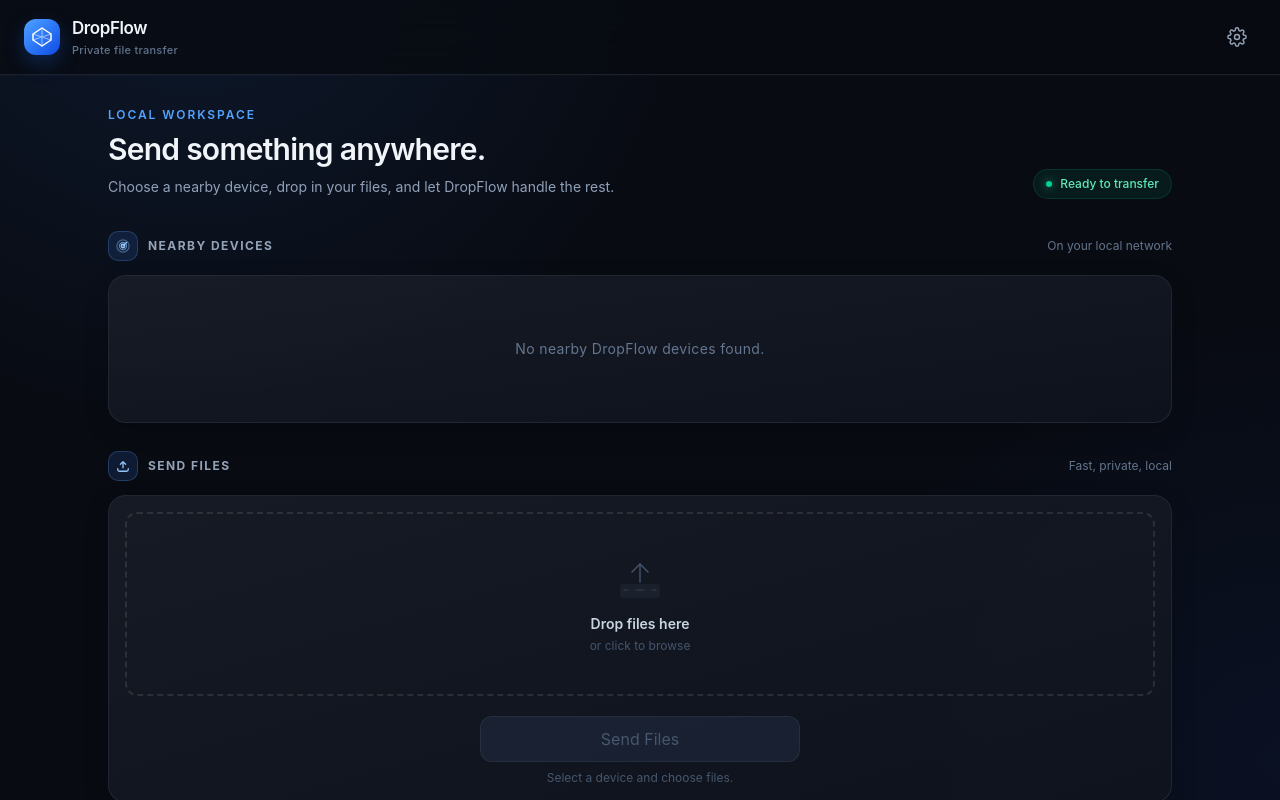
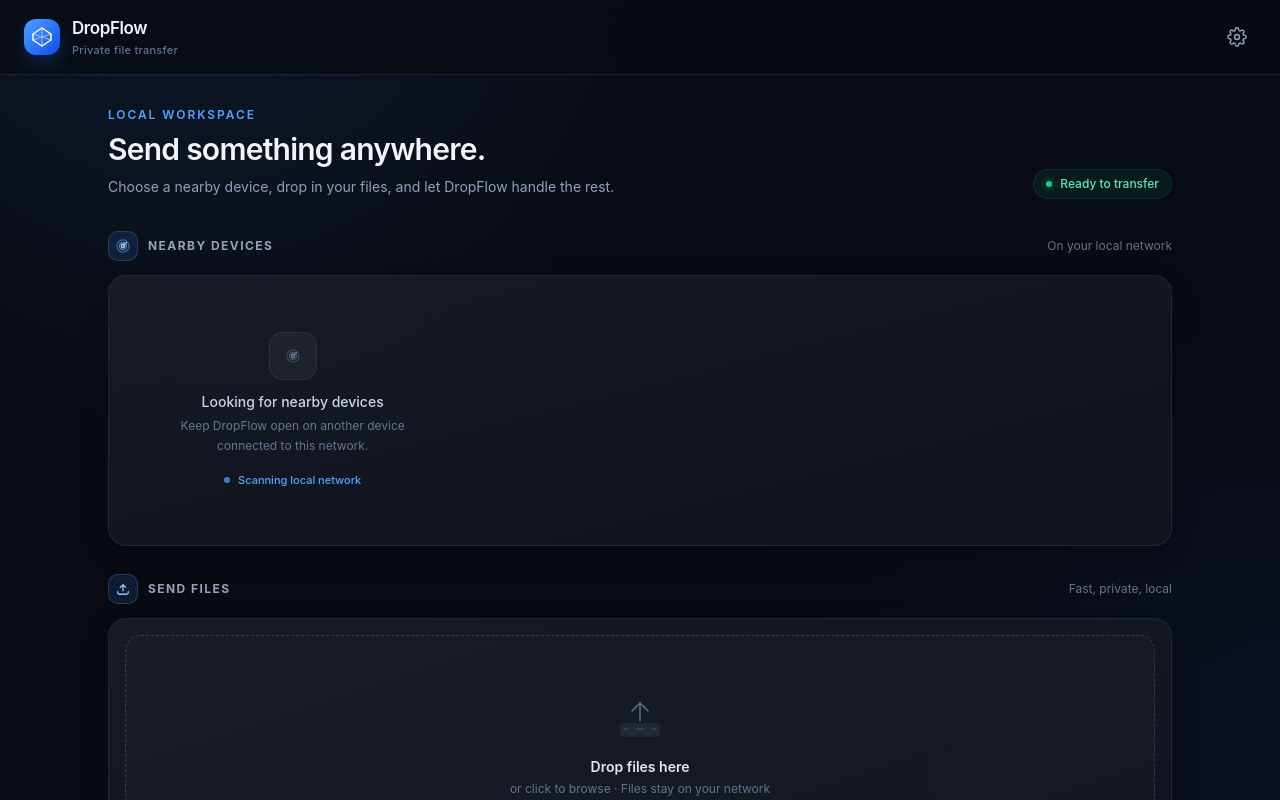
Before and after one commit to sanleesam/DropFlow, a React (Vite) app in the folder apps/desktop/: page / in a window 1280 px wide. Built offline with nearby package versions, Linux system fonts and the light colour scheme.

Commit message:
feat(desktop): refine device discovery and file drop flow

```diff
--- a/apps/desktop/src/components/DeviceCard.tsx
+++ b/apps/desktop/src/components/DeviceCard.tsx
@@ -112,20 +112,11 @@
       aria-label={`${device.name}, ${DEVICE_TYPE_LABELS[device.type]}, ${status.label}`}
       onClick={() => onSelect(device.id)}
       className={[
-        // Base
-        "relative flex flex-col gap-3 p-4 rounded-xl text-left w-full",
-        "cursor-pointer select-none outline-none",
-        "transition-all duration-200 ease-out",
-        // Border / background
-        selected
-          ? accent.deviceSelected
-          : "bg-slate-800/60 border border-white/6 hover:border-white/12 hover:bg-slate-800/80",
-        // Lift on hover
-        "hover:-translate-y-0.5 hover:shadow-[0_8px_24px_rgba(0,0,0,0.35)]",
-        // Scale on select
-        selected ? "scale-[1.02]" : "scale-100",
-        // Focus ring for keyboard
-        selected ? accent.deviceFocus : "focus-visible:ring-2 focus-visible:ring-blue-500/60 focus-visible:ring-offset-2 focus-visible:ring-offset-slate-950",
+        "group relative flex min-h-[178px] w-full cursor-pointer select-none flex-col gap-4 rounded-[16px] border p-4 text-left outline-none",
+        "transition-all duration-200 ease-out hover:-translate-y-0.5 hover:shadow-[0_14px_30px_rgba(0,0,0,.24)]",
+        selected ? accent.deviceSelected : "border-white/[.09] bg-[#151c29] hover:border-white/[.18] hover:bg-[#192231]",
+        selected ? "scale-[1.01]" : "scale-100",
+        selected ? accent.deviceFocus : "focus-visible:ring-2 focus-visible:ring-blue-500/60 focus-visible:ring-offset-2 focus-visible:ring-offset-[#080b12]",
       ].join(" ")}
     >
       {/* Checkmark badge */}
@@ -134,10 +125,10 @@
       {/* Icon */}
       <span
         className={[
-          "flex items-center justify-center w-10 h-10 rounded-xl",
+          "flex h-11 w-11 items-center justify-center rounded-[13px]",
           selected
             ? accent.deviceIconBg
-            : "bg-slate-700/60 text-slate-300",
+            : "bg-white/[.06] text-slate-300 group-hover:bg-white/[.1]",
           "transition-colors duration-200",
         ].join(" ")}
       >
@@ -148,25 +139,25 @@
       <div className="flex flex-col gap-0.5">
         <span
           className={[
-            "text-sm font-semibold leading-tight truncate",
+            "truncate text-[15px] font-semibold leading-tight",
             selected ? "text-white" : "text-slate-200",
           ].join(" ")}
         >
           {device.name}
         </span>
-        <span className="text-xs text-slate-500 leading-tight">
+        <span className="text-xs leading-tight text-slate-500">
           {DEVICE_TYPE_LABELS[device.type]}
         </span>
       </div>
 
       {/* Status row */}
-      <div className="flex items-center gap-1.5 mt-auto">
+      <div className="mt-auto flex items-center gap-2">
         {/* Status dot */}
         <span
-          className={`w-1.5 h-1.5 rounded-full flex-shrink-0 ${status.dot} ${status.glow}`}
+          className={`h-1.5 w-1.5 flex-shrink-0 rounded-full ${status.dot} ${status.glow}`}
           aria-hidden="true"
         />
-        <span className={`text-xs ${status.text}`}>
+        <span className={`text-xs font-medium ${status.text}`}>
           {status.label}
         </span>
       </div>
--- a/apps/desktop/src/components/FileDropZone.tsx
+++ b/apps/desktop/src/components/FileDropZone.tsx
@@ -172,7 +172,7 @@
   // ─────────────────────────────────────────────────────────────────────────────
 
   return (
-    <div className="w-full flex flex-col gap-4 p-4">
+    <div className="flex w-full flex-col gap-4 p-4">
       {/* Hidden file input */}
       <input
         ref={inputRef}
@@ -196,21 +196,21 @@
         onDragLeave={onDragLeave}
         onDrop={onDrop}
         className={[
-          "relative flex flex-col items-center justify-center gap-3",
-          "rounded-xl border-2 border-dashed px-6 py-10",
+          "relative flex min-h-[220px] flex-col items-center justify-center gap-4 overflow-hidden",
+          "rounded-[16px] border border-dashed px-6 py-10",
           "cursor-pointer select-none outline-none",
           "transition-all duration-200 ease-out",
           isDraggingOver
-            ? "border-indigo-400/70 bg-indigo-500/10 scale-[1.01] shadow-[0_0_0_4px_rgba(99,102,241,0.12)]"
-            : "border-white/10 hover:border-white/20 hover:bg-white/[0.02]",
-          "focus-visible:ring-2 focus-visible:ring-indigo-500/60 focus-visible:ring-offset-2 focus-visible:ring-offset-slate-950",
+            ? "scale-[1.01] border-blue-400/70 bg-blue-500/10 shadow-[0_0_0_4px_rgba(59,130,246,.1)]"
+            : "border-white/[.14] bg-white/[.015] hover:border-blue-400/45 hover:bg-blue-500/[.035]",
+          "focus-visible:ring-2 focus-visible:ring-blue-500/60 focus-visible:ring-offset-2 focus-visible:ring-offset-[#080b12]",
         ].join(" ")}
       >
         {/* Icon */}
         <span
           className={[
             "transition-colors duration-200",
-            isDraggingOver ? "text-indigo-400" : "text-slate-600",
+            isDraggingOver ? "text-blue-400" : "text-slate-500",
           ].join(" ")}
         >
           <IconUploadLarge />
@@ -221,20 +221,20 @@
           <span
             className={[
               "text-sm font-semibold transition-colors duration-200",
-              isDraggingOver ? "text-indigo-300" : "text-slate-300",
+              isDraggingOver ? "text-blue-300" : "text-slate-200",
             ].join(" ")}
           >
             {isDraggingOver ? "Release to add files" : "Drop files here"}
           </span>
-          <span className="text-xs text-slate-600">
-            or click to browse
+          <span className="text-xs text-slate-500">
+            or click to browse · Files stay on your network
           </span>
         </div>
 
         {/* Drag-over overlay glow */}
         {isDraggingOver && (
           <div
-            className="absolute inset-0 rounded-xl bg-gradient-to-br from-indigo-500/5 to-purple-500/5 pointer-events-none"
+            className="pointer-events-none absolute inset-0 rounded-xl bg-gradient-to-br from-blue-500/10 to-transparent"
             aria-hidden="true"
           />
         )}
@@ -242,15 +242,15 @@
 
       {/* ── Selected files panel ── */}
       {hasFiles && (
-        <div className="flex flex-col gap-1 rounded-xl border border-white/6 bg-slate-900/40 overflow-hidden">
+        <div className="flex flex-col gap-1 overflow-hidden rounded-[14px] border border-white/[.09] bg-[#0d121b]">
           <ul
             aria-label="Selected files"
-            className="divide-y divide-white/[0.04]"
+            className="divide-y divide-white/[.06]"
           >
             {files.map(({ uid: id, file }) => (
               <li
                 key={id}
-                className="flex items-center gap-3 px-4 py-3 transition-colors duration-150 hover:bg-white/[0.03] group"
+                className="group flex items-center gap-3 px-4 py-3 transition-colors duration-150 hover:bg-white/[.04]"
               >
                 {/* File icon */}
                 <IconFile name={file.name} />
@@ -274,7 +274,7 @@
                     removeFile(id);
                   }}
                   className="
-                    flex-shrink-0 w-6 h-6 rounded-md
+                    flex h-7 w-7 flex-shrink-0 items-center justify-center rounded-lg
                     flex items-center justify-center
                     text-slate-500 opacity-0 group-hover:opacity-100
                     hover:text-red-400 hover:bg-red-500/10
@@ -304,19 +304,19 @@
           onClick={handleSend}
           aria-disabled={!canSend}
           className={[
-            "w-full max-w-xs py-2.5 px-6 rounded-xl text-sm font-semibold",
+            "w-full max-w-xs rounded-[12px] px-6 py-3 text-sm font-semibold",
             "transition-all duration-200 ease-out",
             "focus-visible:outline-none focus-visible:ring-2 focus-visible:ring-offset-2 focus-visible:ring-offset-slate-950",
             accent.deviceFocus,
             canSend
               ? [
                   accent.buttonGrad,
-                  "text-white",
+                  "text-white shadow-[0_8px_22px_rgba(37,99,235,.22)]",
                   "active:scale-[0.98]",
                   "cursor-pointer",
                 ].join(" ")
               : [
-                  "bg-slate-800/60 text-slate-600",
+                  "border-white/[.08] bg-white/[.05] text-slate-500",
                   "border border-white/6",
                   "cursor-not-allowed",
                 ].join(" "),
--- a/apps/desktop/src/pages/Home.tsx
+++ b/apps/desktop/src/pages/Home.tsx
@@ -205,19 +205,24 @@
             className="w-full grid grid-cols-1 sm:grid-cols-2 lg:grid-cols-3 gap-3 p-4"
           >
             {devices.length > 0 ? (
-              devices.map((device) => (
+              <div className="grid w-full grid-cols-1 gap-3 p-4 sm:grid-cols-2 lg:grid-cols-3">
+                {devices.map((device) => (
                   <DeviceCard
                     key={device.id}
                     device={device}
                     selected={selectedDeviceId === device.id}
                     onSelect={setSelectedDeviceId}
                   />
-              ))
+                ))}
+              </div>
             ) : (
-              <div className="col-span-full py-8 text-center select-none">
-                <p className="text-sm text-slate-500 tracking-wide">
-                  No nearby DropFlow devices found.
-                </p>
+              <div className="flex w-full flex-col items-center px-6 py-10 text-center">
+                <div className="mb-3 flex h-12 w-12 items-center justify-center rounded-[14px] border border-white/[.08] bg-white/[.04] text-slate-500">
+                  <IconRadar />
+                </div>
+                <p className="text-sm font-medium text-slate-300">Looking for nearby devices</p>
+                <p className="mt-1 max-w-xs text-xs leading-5 text-slate-500">Keep DropFlow open on another device connected to this network.</p>
+                <span className="mt-4 flex items-center gap-2 text-[11px] font-medium text-blue-400"><span className="h-1.5 w-1.5 animate-pulse rounded-full bg-blue-400" />Scanning local network</span>
               </div>
             )}
           </div>
```
Lines whose indentation alone changed are shown as unchanged.
